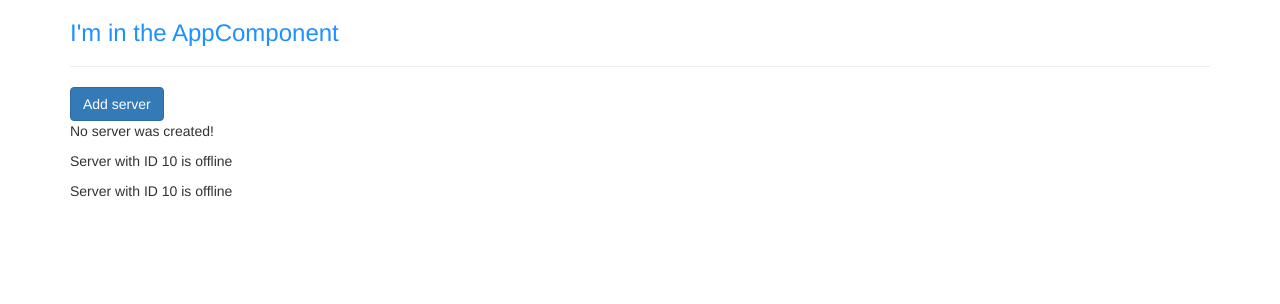
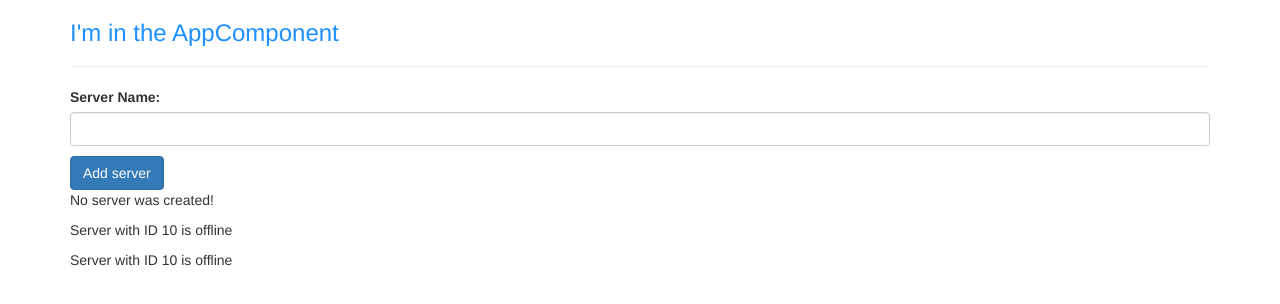
Before and after one commit to yomla/angular-practice, an Angular app: page / in a window 1280 px wide. Shown: the top 304 px of the page. Built offline with nearby package versions, Linux system fonts and the light colour scheme.

Commit message:
Commit-9 Passing and using data with Event binding()

```diff
--- a/src/app/servers/servers.component.html
+++ b/src/app/servers/servers.component.html
@@ -1,3 +1,9 @@
+<label>Server Name:</label>
+<input
+    type="text"
+    class="form-control"
+    (input)="onUpdateServerName($event)" />
+<p>{{ serverName }}</p>
 <button
     class="btn btn-primary"
     [disabled]="!allowNewServer"
--- a/src/app/servers/servers.component.ts
+++ b/src/app/servers/servers.component.ts
@@ -14,6 +14,7 @@
 export class ServersComponent implements OnInit {
   allowNewServer = false;
   serverCreationStatus = 'No server was created!';
+  serverName = '';
 
   constructor() {
     setTimeout(() => {
@@ -27,4 +28,8 @@
   onCreateServer() {
     this.serverCreationStatus = 'Server was created!';
   }
+
+  onUpdateServerName(event: Event) {
+    this.serverName = (<HTMLInputElement>event.target).value; // Must use HTMLInputElement tag to reference the event
+  }
 }
```
